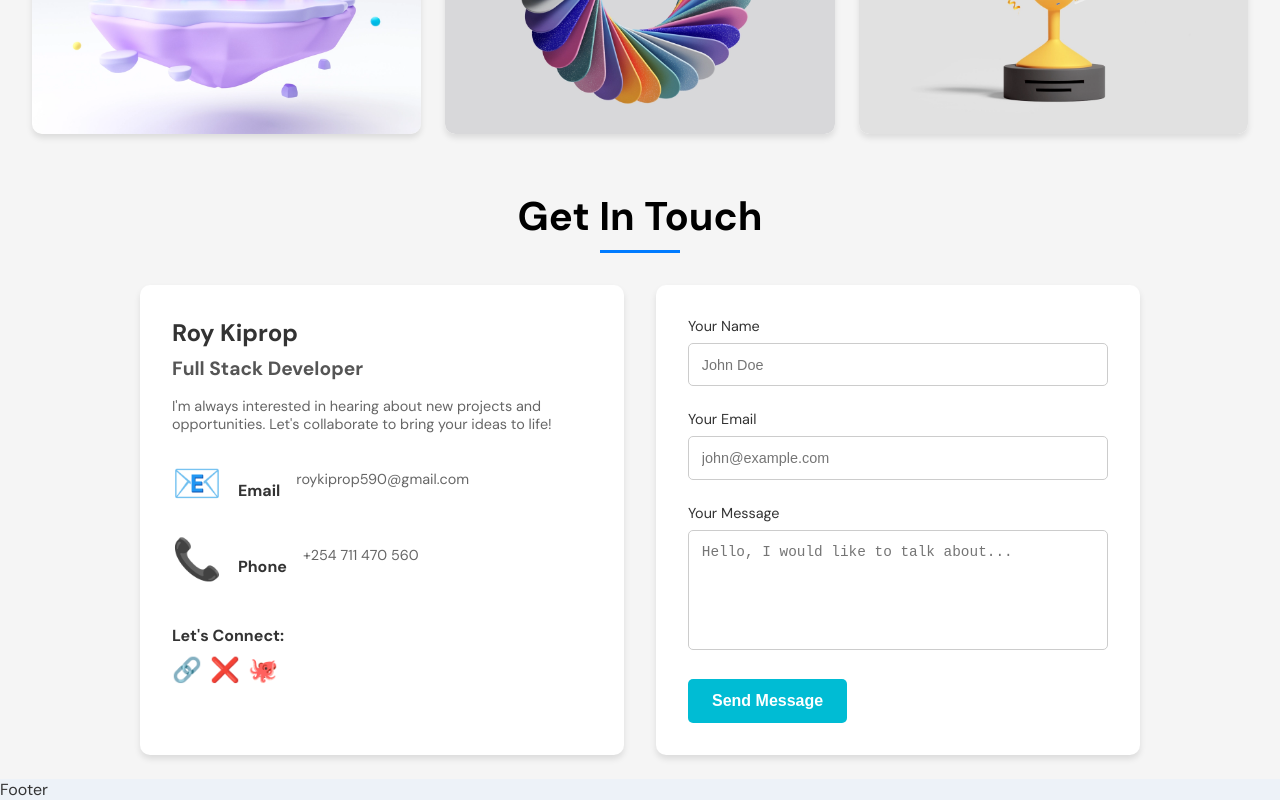
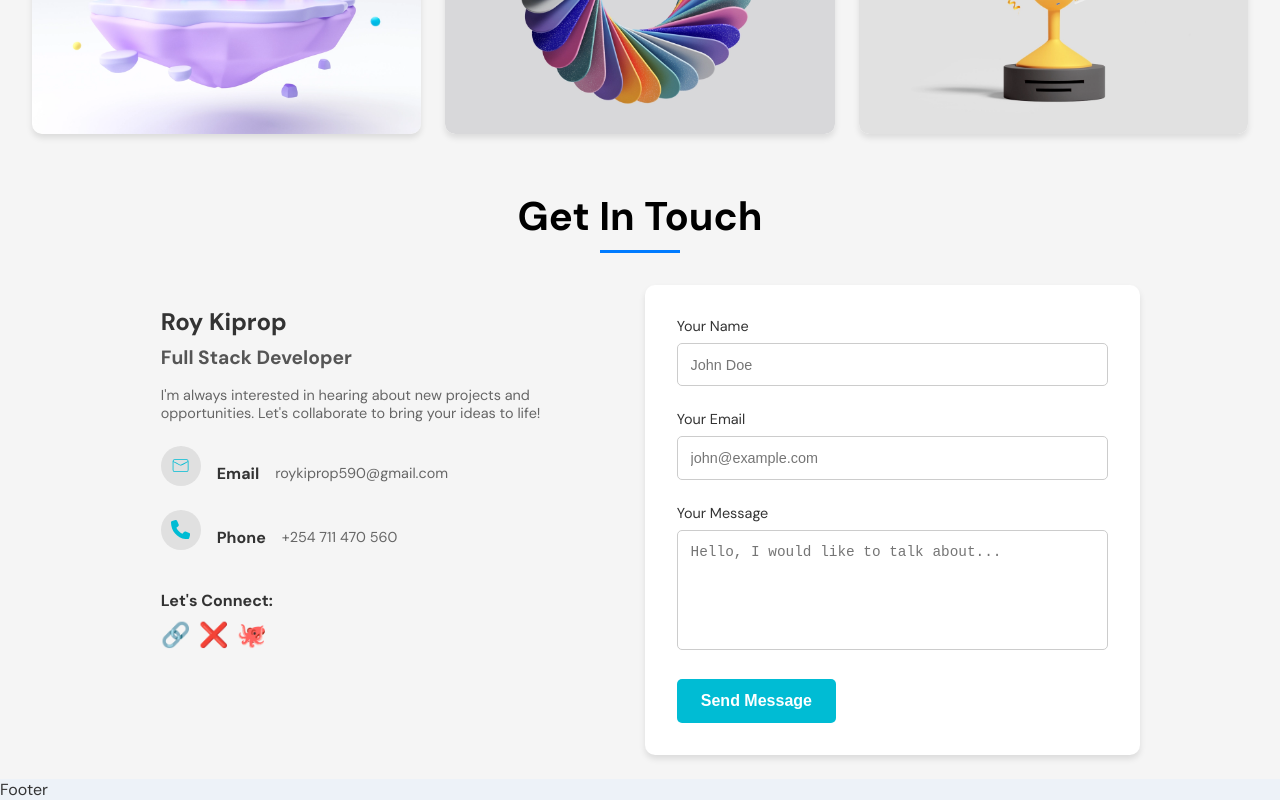
Before and after one commit to DavisKiprotich/New-Portfolio, a React (Create React App) app: page / in a window 1280 px wide. Shown: the part 3766-4566 px from the top of the page. Built offline with nearby package versions, Linux system fonts and the light colour scheme.

Commit message:
Finishing up contact before styling

```diff
--- a/src/container/Contact/Contact.jsx
+++ b/src/container/Contact/Contact.jsx
@@ -1,5 +1,6 @@
 import React from 'react';
-
+import { CiMail } from "react-icons/ci";
+import { FaPhone } from "react-icons/fa6";
 import "./Contact.scss";
 
 const Contact = () => {
@@ -16,12 +17,12 @@ const Contact = () => {
           </p>
           <div className="contact-details">
             <div className="contact-item">
-              <span className="icon">📧</span>
+              <span className="icon"><CiMail /></span>
               <span>Email</span>
               <p>roykiprop590@gmail.com</p>
             </div>
             <div className="contact-item">
-              <span className="icon">📞</span>
+              <span className="icon"><FaPhone /></span>
               <span>Phone</span>
               <p>+254 711 470 560</p>
             </div>
--- a/src/container/Contact/Contact.scss
+++ b/src/container/Contact/Contact.scss
@@ -34,11 +34,12 @@
 }
 
 .contact-info {
-  background-color: #ffffff;
+  // background-color: #ffffff;
   border-radius: 10px;
-  padding: 2rem;
-  box-shadow: 0 4px 6px rgba(0, 0, 0, 0.1);
+  padding: 1.3rem;
+  // box-shadow: 0 4px 6px rgba(0, 0, 0, 0.1);
   flex: 1;
+
 }
 
 .contact-info h2 {
@@ -70,10 +71,30 @@
   margin-left: 2rem;
   color: #333;
 }
+.contact-details .icon {
+  display: flex;
+  justify-content: center;
+  align-items: center;
+  background-color: #e0e0e0; /* Background color for the icon container */
+  width: 40px;
+  height: 40px;
+  border-radius: 50%; /* Circular icon container */
+  font-size: 1.2rem;
+  color: #00bcd4; /* Icon color */
+}
 
-.contact-details .contact-item span {
+.contact-details  span {
   font-weight: bold;
   color: #333;
+  font-size: 1rem;
+  display: block;
+}
+
+.contact-details p {
+  margin: 0;
+  font-size: 0.9rem;
+  color: #666;
+  line-height: 1.5;
 }
 
 .social-links {
```
